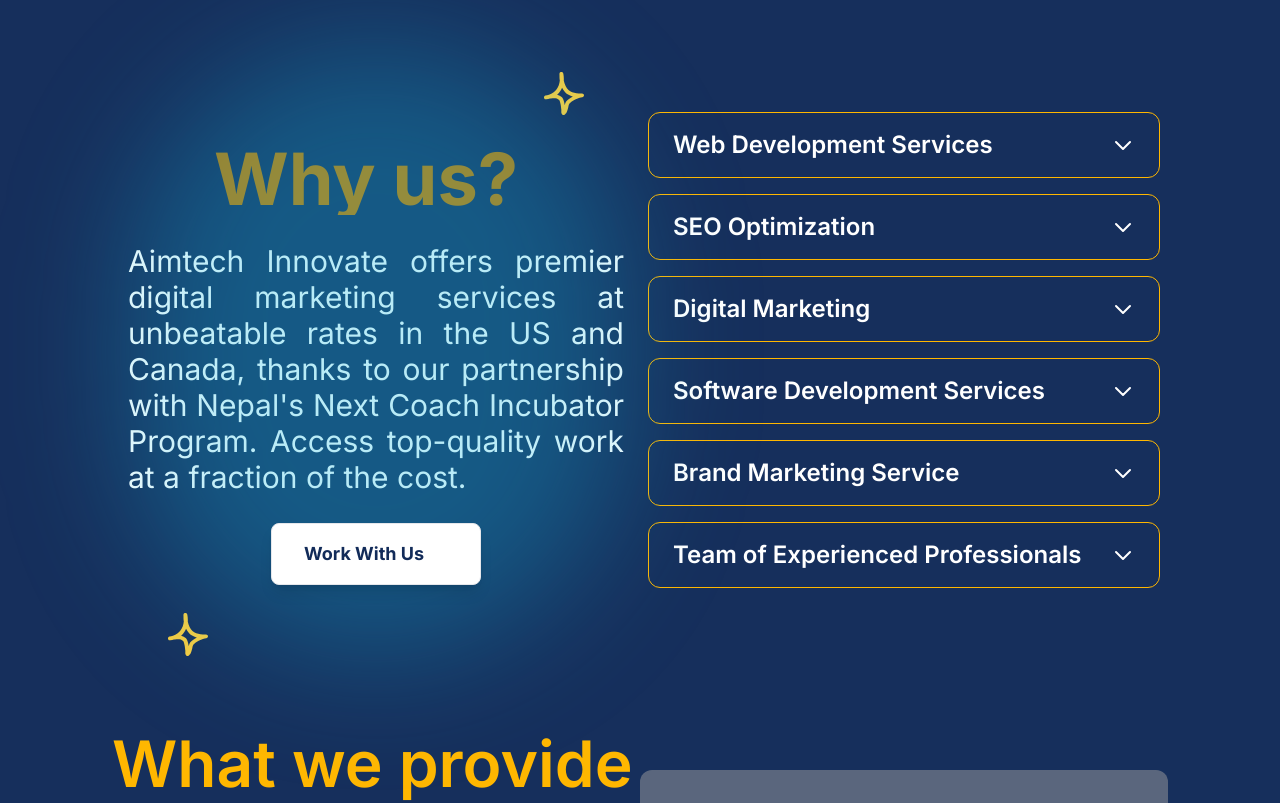
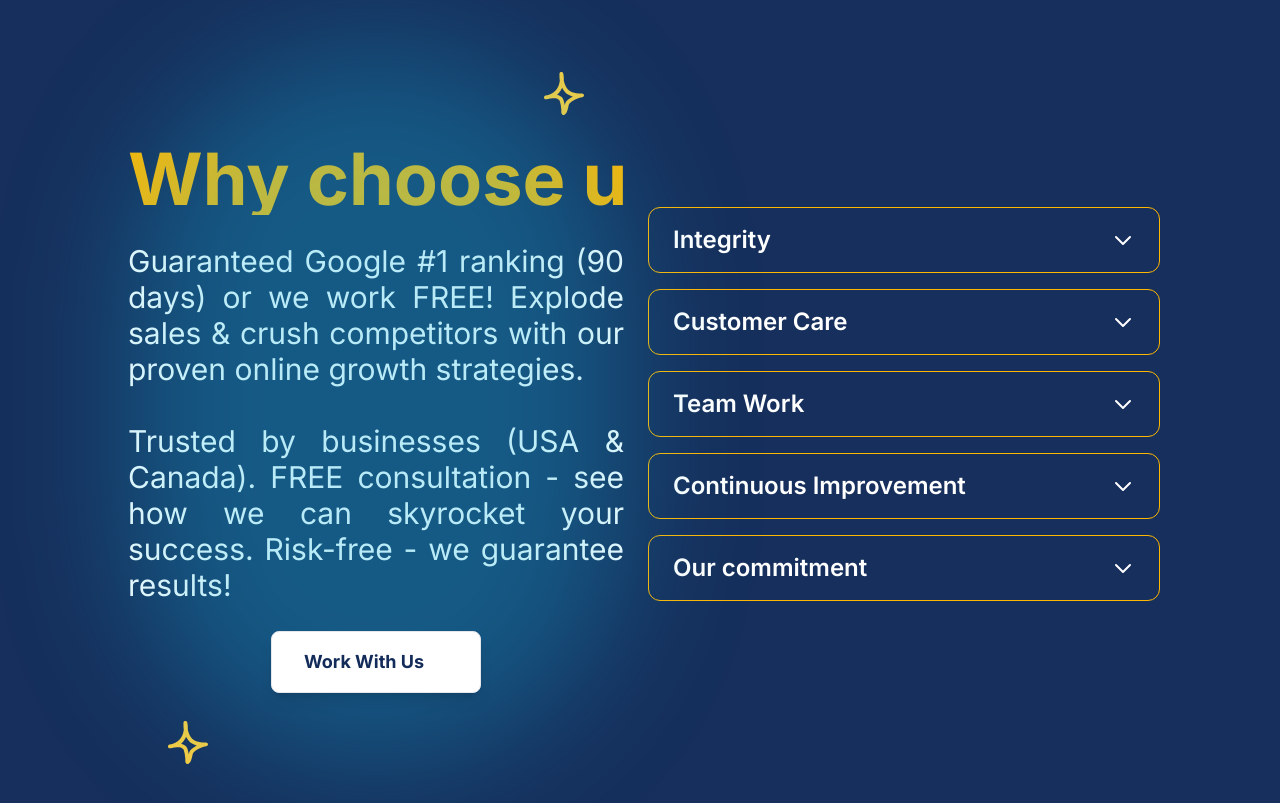
Before and after one commit to Theknight-1/Aimtech-Innovate, a Next.js app: page / in a window 1280 px wide. Shown: the part 880-1683 px from the top of the page. Built offline with nearby package versions, Linux system fonts and the light colour scheme; grey boxes are pictures that could not be loaded; what tailwindcss-animated would draw is missing.

Commit message:
updated content

```diff
--- a/src/app/about/page.jsx
+++ b/src/app/about/page.jsx
@@ -9,9 +9,15 @@
 import Accordion from "@/uicomponent/accordian";
 import Pland from "@/brandcomponents/practice/landing";
 import Carousel from "../../brandcomponents/about/carousel";
+import { NextSeo } from 'next-seo';
 export default function About() {
   return (
     <>
+    <title> Helping Business to grow with digitaly | Aim Tech Innovate </title>
+      <NextSeo
+        title="Helping Business to grow with digitaly | Aim Tech Innovate "
+        description="Online Marketing Team passionate about helping businesses, generate leads and grow online through smart, measurable Marketing Strategies."
+      />
       <Navbar />
       <LearnMore />
       <DMsg/>
--- a/src/app/contact/page.jsx
+++ b/src/app/contact/page.jsx
@@ -6,9 +6,11 @@
 import SecondPage from "@/brandcomponents/contact/secondPage";
 import ThirdPage from "@/brandcomponents/contact/thirdPage";
 import Footer from "@/brandcomponents/global/footer";
+import { NextSeo } from 'next-seo';
 export default function Contach() {
   return (
     <>
+
       <Navbar />
       {/* <Hero/> */}
       <ContactPage />
--- a/src/app/page.tsx
+++ b/src/app/page.tsx
@@ -32,10 +32,10 @@
   ];
   return (
     <>
-      <title> Aimtech innovate </title>
+      <title> Digital Marketing Agency Based in Canada, | Aim Tech Innovate</title>
       <NextSeo
-        title="Aimtech innovate"
-        description="Your best serach for Digital marketting and brand building."
+        title="Digital Marketing Agency Based in Canada, | Aim Tech Innovate"
+        description="Increase ROI with the best digital marketing agency || Performance guarantees || Canada Based Company ||  Local & global | Get in touch today!"
       />
 
 
--- a/src/brandcomponents/aboutUs/LearnMore.jsx
+++ b/src/brandcomponents/aboutUs/LearnMore.jsx
@@ -22,25 +22,26 @@
           <div className="flex-1">
             <div className="px-2 lg:px-0 space-y-5">
               <h1 className="text-3xl md:text-4xl lg:text-5xl tracking-wide font-semibold text-white">
-                Learn More <br /> About Us
+                Your Digital Marketing Team & Long-Term Partners
+
               </h1>
               <p className="text-lg lg:text-xl text-white">
-                Aimtech Innovate is a leading provider of Digital Marketing
-                Services in the US and Canadian markets. With a focus on
-                delivering innovative solutions tailored to each client's unique
-                needs, Aimtech Innovate offers a wide range of services. These
-                include Web Design and Development, where they create
-                aesthetically pleasing and user-friendly websites to improve
-                customer engagement and increase conversions. Their Social Media
-                Management services ensure clients' social platforms are
-                effectively utilized to engage with their audience and build
-                brand awareness. The company also specializes in PPC
-                Advertisement, strategically placing ads to reach potential
-                customers at the right time. Additionally, they offer Search
-                Engine Optimization to improve clients' online visibility and
-                ranking on search engines, and Email Marketing to cultivate and
-                maintain customer relationships through personalized
-                communication.
+                We're more than an agency, we're your long-term growth partner. <br /> <br />
+
+                Our team of 10+ experienced digital marketing experts is hand-picked for their specific skills. We have social media wizards, Google gurus, talented local web developers, creative graphic designers, data-driven business analysts, and strategic masterminds. <br /><br />
+
+                Located in Canada and the USA, we're here to serve you across North America. <br /> <br />
+
+
+                We're a team of 10+ digital marketers
+                Canada and USA-based teams.
+                9+ years in total experience
+                We started our adventure in 2015
+                Google & Facebook/Instagram Partners
+                TikTok, Spotify & Pinterest Media Specialists
+                Certified Meta Business Member
+
+
               </p>
               <div className="flex items-center space-x-4 lg:space-x-8">
                 <div className="flex items-center space-x-2 lg:space-x-4 overflow-x-hidden">
@@ -58,9 +59,9 @@
                     href="#"
                     className="text-[#FFB700] text-2xl lg:text-4xl font-bold"
                   >
-                    50k+
+                    200+
                   </a>
-                  <p className="text-lg lg:text-base">Joined already</p>
+                  <p className="text-lg lg:text-base">Customers</p>
                 </div>
               </div>
             </div>
--- a/src/brandcomponents/contact/contactPage.jsx
+++ b/src/brandcomponents/contact/contactPage.jsx
@@ -67,13 +67,11 @@
         <div className="flex-1 flex justify-center items-center h-[90vh] ">
           <div className="w-full lg:w-[80%] space-y-4 md:space-y-10 py-5 ">
             <h1 className="text-white text-4xl sm:text-6xl md:text-6xl lg:text-[3rem] font-semibold leading-snug ">
-              Contact us to drive your CX & EX at scale
+            Get Seen, Get Heard, Get Found Online
             </h1>
-            <p className="text-white text-xl lg:text-2xl leading-normal">
-              Aimtech Innovate offers premier digital marketing services at
-              unbeatable rates in the US and Canada, thanks to our partnership
-              with Nepal's Next Coach Incubator Program. Access top-quality work
-              at a fraction of the cost.
+            <p className="text-white text-justify text-xl lg:text-2xl leading-normal">
+            If you are a business owner and want to increase your profit, then contact Aim Tech Innovate. Schedule a meeting to discuss, how Aim Tech Innovate can help you boost your sales and revenue like crazy! So, tell us what you desire by filling out the form below. We will contact you very soon.
+
             </p>
             <div className="space-y-3 lg:space-y-5">
               <p className="flex items-center gap-6 text-white text-xl lg:text-2xl">
@@ -95,12 +93,7 @@
                 SEO is all about improving a website's visibility on search
                 engines like Google
               </p>
-              <p className="flex items-center gap-6 text-white text-xl lg:text-2xl">
-                <span>
-                  <FaCheckCircle />
-                </span>{" "}
-                Accuracy and Relevancy
-              </p>
+
               <p className="flex items-center gap-6 text-white text-xl lg:text-2xl">
                 <span>
                   <FaCheckCircle />
@@ -113,12 +106,10 @@
         </div>
         <div className="flex-1 flex items-center justify-center h-full">
           <div className="bg-white rounded-lg lg:rounded-[4rem] space-y-5 lg:w-[90%] p-4 md:p-8 lg:py-10 xl:p-16 ">
-            <h1 className="text-2xl lg:text-4xl font-bold">Contact Page</h1>
+            <h1 className="text-2xl lg:text-4xl font-bold">Get in touch
+</h1>
             <p className="font-bold text-lg lg:text-xl">
-              Aimtech Innovate offers premier digital marketing services at
-              unbeatable rates in the US and Canada, thanks to our partnership
-              with Nepal's Next Coach Incubator Program. Access top-quality work
-              at a fraction of the cost.
+            We always get started with a conversation to better understand your needs, so fill in your details and one of our team will be in touch with you.
             </p>
             <div>
               <form onSubmit={handleSubmit} className=" p-0 lg:p-4 ">
--- a/src/brandcomponents/contact/secondPage.jsx
+++ b/src/brandcomponents/contact/secondPage.jsx
@@ -13,7 +13,8 @@
         <div className="flex-1 flex items-center justify-center lg:justify-start h-full xl:px-28 lg:px-24 md:px-12 sm:px-8 px-4 ">
           <div className="space-y-6 lg:space-y-10 w-full">
             <h1 className="text-white text-4xl sm:text-6xl md:text-6xl lg:text-[3rem] font-semibold leading-snug ">
-              Contact us to drive your CX & EX at scale
+            Grow online, Sales growth, Increase Profit
+
             </h1>
             <div className="space-y-3 lg:space-y-5">
               <p className="flex items-center gap-6 text-white text-xl lg:text-2xl">
--- a/src/brandcomponents/contact/thirdPage.jsx
+++ b/src/brandcomponents/contact/thirdPage.jsx
@@ -9,13 +9,14 @@
           <div className="w-full lg:w-[60%] bg-[#FAC954] flex justify-center items-center rounded-tl-[3rem] lg:rounded-tl-none lg:rounded-bl-[3rem]">
             <div className="p-8 sm:p-10 lg:p-12 xl:p-20 space-y-5">
               <h1 className="text-3xl md:text-4xl lg:text-[3rem] font-bold ">
-                Let’s get acquainted{" "}
+              Ready to unleash the explosive potential of your business?
+{" "}
               </h1>
               <p className="text-lg lg:text-2xl font-medium leading-relaxed">
-                Aimtech Innovate offers premier digital marketing services at
-                unbeatable rates in the US and Canada, thanks to our partnership
-                with Nepal's Next Coach Incubator Program. Access top-quality
-                work at a fraction of the cost.
+              Contact Aim Tech Innovate today and let's get started.  Remember, it's risk-free. Your success is our guarantee. <br /> <br />
+
+ Get a FREE consultation to discuss your unique growth strategy!
+
               </p>
               <div className=" w-full">
                 <Link href="/about">
--- a/src/brandcomponents/landing/whyus.jsx
+++ b/src/brandcomponents/landing/whyus.jsx
@@ -7,32 +7,29 @@
 
   const accordionData = [
     {
-      title: "Web Development Services",
-      content: "Yes, You heard it right, we provide Web Development Services.",
+      title: "Integrity",
+      content: "We genuinely care about our clients and uphold strong moral principles in all we do. We deliver on our promises and are committed to providing honest and transparent recommendations.",
     },
     {
-      title: "SEO Optimization",
-      content: "Yes, You heard it right, we provide SEO Optimization services.",
+      title: "Customer Care",
+      content: "We treat our clients the way we like to be treated. We partner with our clients to deliver the highest standards of service excellence imaginable. Our response times are fast and we make sure clients are informed promptly every step of the way.",
     },
     {
-      title: "Digital Marketing",
+      title: "Team Work",
       content:
-        "Yes, You heard it right, we provide Digital Marketing services.",
+        "We believe in holding ourselves accountable for the work we promise to deliver and ensuring that we support each other to achieve the overall best outcome for our clients. We work as one team and share all our knowledge and expertise to get the best outcome for our clients.",
     },
     {
-      title: "Software Development Services",
+      title: "Continuous Improvement",
       content:
-        "Yes, You heard it right, we provide Software Development Services.",
+        "We never stop learning and never stop reaching for excellence in execution and service delivery. We upskill and stay connected with industry innovations to ensure that our offering is best practice and up with the latest trends.",
     },
     {
-      title: "Brand Marketing Service",
-      content: "Yes, You heard it right, we provide Brand Marketing service.",
+      title: "Our commitment",
+      content:
+        "We’re committed to your success from day one. We make promises we can deliver and stay committed to continuous improvement in everything we do.",
     },
-    {
-      title: "Team of Experienced Professionals",
-      content:
-        "We have a team of Experienced Professionals for every work you need.",
-    },
+
   ];
 
   return (
@@ -61,18 +58,17 @@
                             <path d="M123.279 4.00354C130.739 42.3166 117.577 119.002 5.24102 119.237M5.24102 119.237L34.3014 84.6331M5.24102 119.237L41.4143 142.348" stroke="#FFB700" stroke-width="7" stroke-linecap="round" />
                         </svg> */}
 
-            <span className="  text-[#FFB700] text-center animate-pulse overflow-hidden whitespace-nowrap  pr-5 xl:text-7xl md:text-6xl sm:text-5xl text-5xl  font-bold">
-              Why us?
+            <span className="  text-[#FFB700] text-center  overflow-hidden whitespace-nowrap  pr-5 xl:text-7xl md:text-6xl sm:text-5xl text-5xl  font-bold">
+              Why choose us?
             </span>
             {/* <svg width="129" height="146" className='' viewBox="0 0 129 146" fill="none" xmlns="http://www.w3.org/2000/svg">
                             <path d="M123.279 4.00354C130.739 42.3166 117.577 119.002 5.24102 119.237M5.24102 119.237L34.3014 84.6331M5.24102 119.237L41.4143 142.348" stroke="#FFB700" stroke-width="7" stroke-linecap="round" />
                         </svg> */}
           </div>
           <article className="max-w-3xl text-xl sm:text-2xl md:text-xl lg:text-3xl  text-white text-justify leading-snug">
-            Aimtech Innovate offers premier digital marketing services at
-            unbeatable rates in the US and Canada, thanks to our partnership
-            with Nepal's Next Coach Incubator Program. Access top-quality work
-            at a fraction of the cost.
+          <span>Guaranteed Google #1 ranking (90 days) or we work FREE! Explode sales & crush competitors with our proven online growth strategies.</span> <br /><br />
+<span> Trusted by businesses (USA & Canada). FREE consultation - see how we can skyrocket your success. Risk-free - we guarantee results!</span>
+
           </article>
           <button className="w-auto rounded-lg flex items-center justify-center gap-x-2 border bg-white p-4 px-8 z-10 shadow-lg group">
             <span className="font-bold text-[#122B59] md:text-lg text-sm">
--- a/src/brandcomponents/practice/gradientsection.jsx
+++ b/src/brandcomponents/practice/gradientsection.jsx
@@ -18,7 +18,8 @@
             <span className="text-green-300">Canada</span>
           </h3>
           <h1 className="max-w-7xl text-white font-semibold tracking-wider text-4xl sm:text-5xl md:text-6xl xl:text-6xl 2xl:text-7xl">
-            Enhance your Digital Presence and gain Market excellence
+          Explode Your Sales In The Next 90 Days Or We Work For Free
+
           </h1>
           <div className="flex justify-end items-center my-5 ">
             <svg
--- a/src/brandcomponents/practice/landing.jsx
+++ b/src/brandcomponents/practice/landing.jsx
@@ -8,30 +8,30 @@
 
   const accordionData = [
     {
-      title: "Where is your office located?",
+      title: "What services do you offer?",
       content:
-        "Aimtech is the leading Digital marketting agency based in Canada. Lorem ipsum dolor sit amet consectetur adipisicing elit. Eius asperiores quo tempora expedita porro, doloremque, facilis amet adipisci laboriosam nisi dolore optio magnam magni! Aliquam optio ipsa excepturi sed distinctio? Placeat in laudantium sunt magni nam voluptates veritatis vero optio, maiores accusamus quisquam labore consequatur nobis quod. Accusantium, alias facilis.",
+        "Aim Tech Innovate provides a full range of digital marketing services, including social media marketing, search engine optimisation (SEO), web development, graphic design, and strategic consulting.",
     },
     {
-      title: "Do you serve in US ?",
+      title: "What makes us different?",
       content:
-        "Yes , we do serve in US. Aimtech is the Aimtech is the leading Digital marketting agency based in Canada. Lorem ipsum dolor sit amet consectetur adipisicing elit. Eius asperiores quo tempora expedita porro, doloremque, facilis amet adipisci laboriosam nisi dolore optio magnam magni! Aliquam optio ipsa excepturi sed distinctio? Placeat in laudantium sunt magni nam voluptates veritatis vero optio, maiores accusamus quisquam labore consequatur nobis quod. Accusantium, alias facilis. leading Digital marketting agency based in Canada. Lorem ipsum dolor sit amet consectetur adipisicing elit. Eius asperiores quo tempora expedita porro, doloremque, facilis amet adipisci laboriosam nisi dolore optio magnam magni! Aliquam optio ipsa excepturi sed distinctio? Placeat in laudantium sunt magni nam voluptates veritatis vero optio, maiores accusamus quisquam labore consequatur nobis quod. Accusantium, alias facilis.",
+        "Our team of 10+ experienced professionals is certified by Google, Facebook/Instagram, and other major platforms. We combine creativity, data analysis, and strategic thinking to deliver exceptional results.",
     },
     {
-      title: "Do you serve in Caneda ?",
-      content: "Yes , we do serve in Caneda.",
+      title: "How long have you been around?",
+      content: "We've been helping businesses thrive online since 2015, constantly adapting to the ever-changing digital landscape.",
     },
     {
       title: "What is you tech domain ?",
-      content: "Yes , we do serve in Caneda.",
+      content: "Our expertise lies in online marketing, with a focus on web design, development, and SEO to drive explosive growth for your business.",
     },
     {
       title: "Do you build only websites or full software?",
-      content: "Yes , we do serve in Caneda.",
+      content: "We primarily focus on web design and development, creating impactful online presences. However, we can also discuss your specific software needs to see if we can be a good fit.",
     },
     {
       title: "How big is your team ?",
-      content: "Yes , we do serve in Caneda.",
+      content: "Our team size is flexible, allowing us to scale our expertise to meet your project's needs. We have a network of skilled professionals to ensure we deliver exceptional results.",
     },
   ];
   return (
```
Also changed, not shown: src/brandcomponents/aboutUs/DMsg.jsx (+12 -11 lines).
